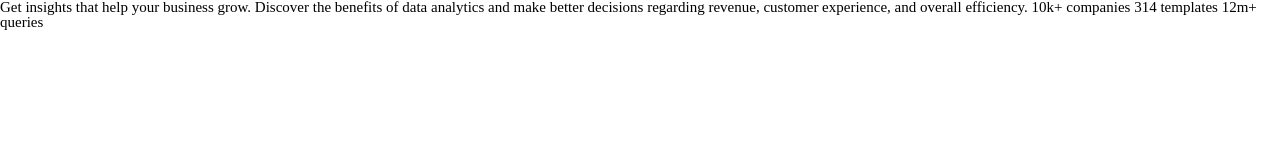
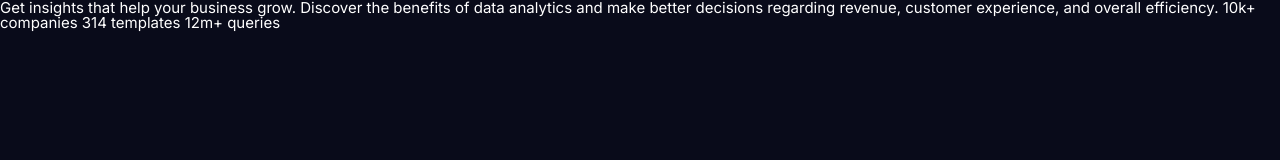
Before and after one commit to maquinde/stats-preview-card-component, a plain HTML site: page index.html in a window 1280 px wide. Drawn offline with Linux system fonts and the light colour scheme.

Commit message:
added some styles to the body

```diff
--- a/css/main.css
+++ b/css/main.css
@@ -1,4 +1,5 @@
 @import url('https://fonts.googleapis.com/css2?family=Inter:wght@400;700&family=Lexend+Deca&display=swap');
+    /* font-family: 'Lexend Deca', sans-serif; */
 
 :root {
     /* Primary */
@@ -12,7 +13,6 @@
     --slightly-transparent-white-h: hsla(0, 0%, 100%, 0.6);
 }
 
-
 * {
     padding: 0;
     margin: 0;
@@ -21,9 +21,10 @@
 
 body {
     font-size: 15px;
-    /* font-family: 'Inter', sans-serif; */
-    /* font-family: 'Lexend Deca', sans-serif; */
-
+    min-height: 100vh;
+    font-family: 'Inter', sans-serif;
+    color: var(--white);
+    background-color: var(--very-dark-blue);
 }
 
 
--- a/index.html
+++ b/index.html
@@ -11,7 +11,7 @@
 </head>
 <body>
 
-  Get insights that help your business grow.
+  Get <span>insights</span> that help your business grow.
 
   Discover the benefits of data analytics and make better decisions regarding revenue, customer
   experience, and overall efficiency.
```
